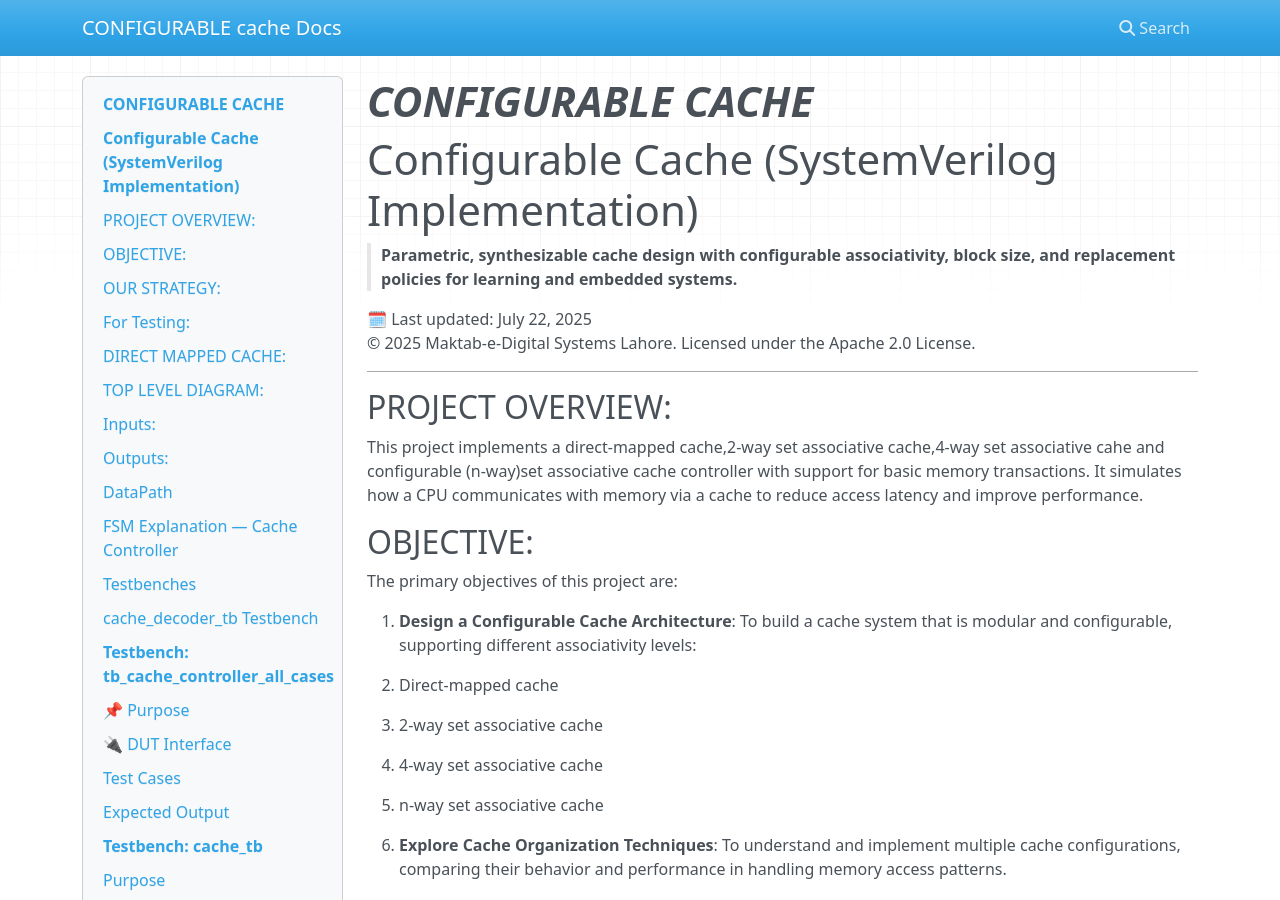
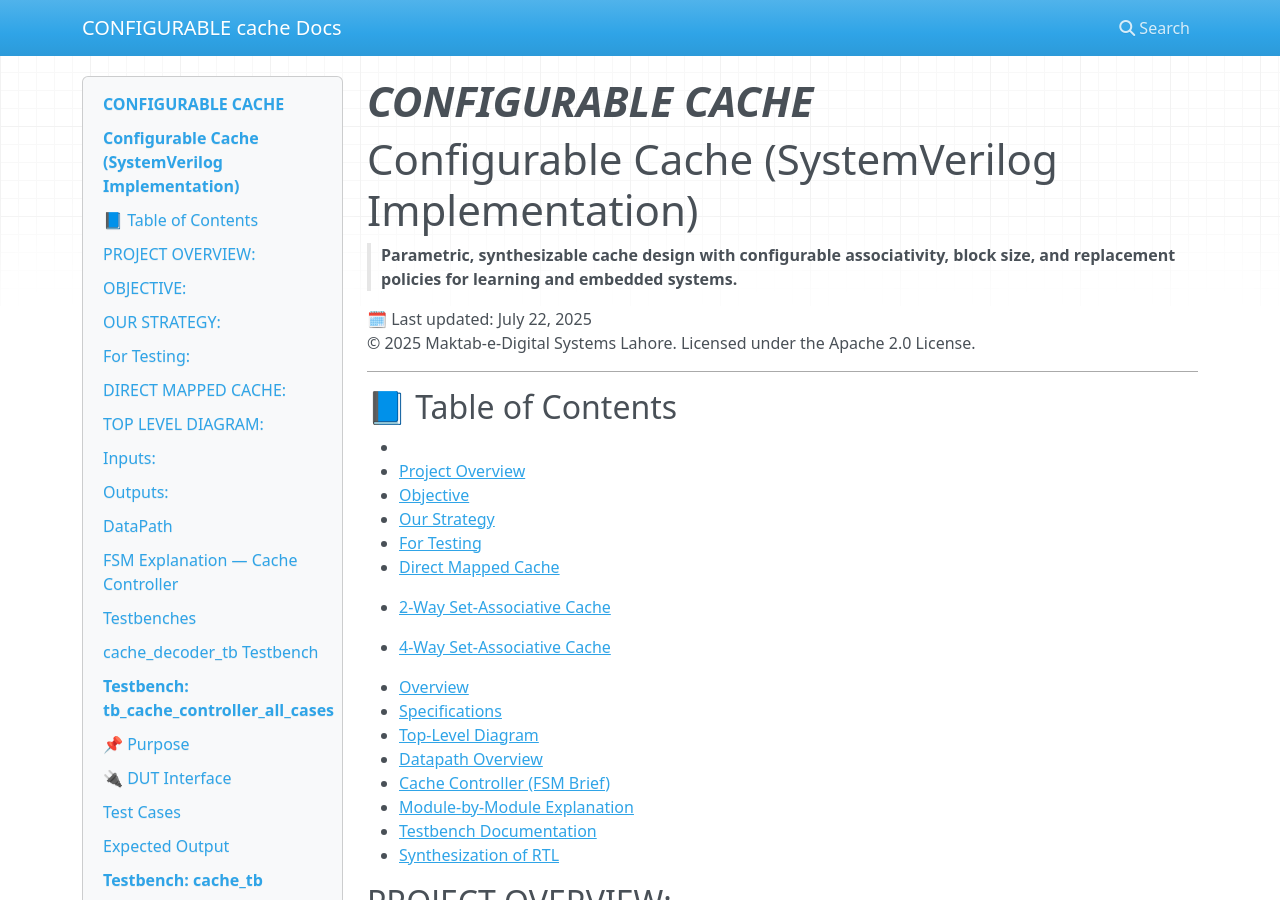
Before and after one commit to meds-ee-uet/Configurable-Cache, an MkDocs documentation site: the page built from Direct_Mapped_Cache/docs/index.md, in a window 1280 px wide and 900 px high. Built offline with MkDocs 1.6.1, drawn with Linux system fonts in a browser that asks for light colours; nearby versions of some CDN libraries.

Commit message:
Update index.md

```diff
--- a/Direct_Mapped_Cache/docs/index.md
+++ b/Direct_Mapped_Cache/docs/index.md
@@ -8,6 +8,26 @@
 
 ---
 
+## 📘 Table of Contents
+
+-
+- [Project Overview](#project-overview)
+- [Objective](#objective)
+- [Our Strategy](#our-strategy)
+- [For Testing](#for-testing)
+- [Direct Mapped Cache](Direct_Mapped_Cache/readme.md)
+
+- [2-Way Set-Associative Cache](#2-way-set-associative-cache)
+
+- [4-Way Set-Associative Cache](#4-way-set-associative-cache)
+  - [Overview](#1-overview)
+  - [Specifications](#2--specifications-of-our-4-way-set-associative-cache)
+  - [Top-Level Diagram](#3--top-level-diagram-4-way-vs-direct-mapped)
+  - [Datapath Overview](#4--datapath-4-way-overview)
+  - [Cache Controller (FSM Brief)](#5--cache-controller-fsm-brief-1)
+  - [Module-by-Module Explanation](#module-by-module-explanation-2)
+  - [Testbench Documentation](#testbench-documentation-for-cache_memory-1)
+- [Synthesization of RTL](#synthesization-of-rtl)
 
 
 
```
